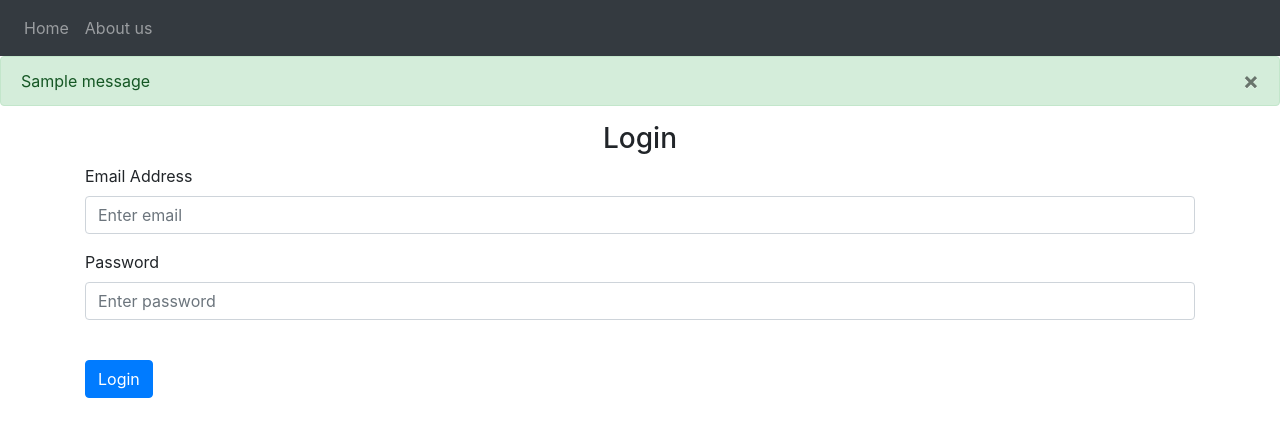
After one commit to khraina/Resultsorg, a Flask app: page /logins in a window 1280 px wide. The commit adds this page. Shown: the top 437 px of the page. Run offline with Flask 3, Linux system fonts and the light colour scheme; one stand-in notice (Sample message) is shown; some libraries are stand-ins or nearby versions.

Commit message:
connections and views made

```diff
--- a/main.py
+++ b/main.py
@@ -1,5 +1,6 @@
+from flask import Flask,render_template,request,session,redirect,url_for,g,flash
+from flask_sqlalchemy import SQLAlchemy
 
-from flask import Flask,render_template,request,session,redirect,url_for,g
 
 
 
@@ -21,6 +22,9 @@ users.append(User(id=2, username='Soumya', password='123'))
 
 app = Flask(__name__)
 app.secret_key = 'somesecretkeythatonlyishouldknow'
+
+
+
 
 @app.route("/")
 def home():
@@ -68,6 +72,10 @@ def aboutus():
 def views():
   return render_template('view.html')
 
+@app.route("/logins",methods=['GET','POST'])
+def logins():
+  return render_template('logins.html',boolean=True)
+
 
 if __name__ == "__main__":
   app.run(host="0.0.0.0", debug=True)
--- a/pyproject.toml
+++ b/pyproject.toml
@@ -8,6 +8,8 @@ authors = ["Replit user <<>>"]
 python = "^3.10"
 Flask = "^2.2.3"
 tools = "^0.1.9"
+Flask-SQLAlchemy = "^3.0.3"
+Flask-Login = "^0.6.2"
 
 [tool.poetry.dev-dependencies]
 
--- /dev/null
+++ b/templates/base.html
@@ -0,0 +1,75 @@
+<!DOCTYPE html>
+<html>
+  <head>
+    <meta charset="utf-8" />
+    <meta name="viewport" content="width=device-width, initial-scale=1" />
+    <link
+      rel="stylesheet"
+      href="https://stackpath.bootstrapcdn.com/bootstrap/4.4.1/css/bootstrap.min.css"
+      integrity="sha384-Vkoo8x4CGsO3+Hhxv8T/Q5PaXtkKtu6ug5TOeNV6gBiFeWPGFN9MuhOf23Q9Ifjh"
+      crossorigin="anonymous"
+    />
+    <link
+      rel="stylesheet"
+      href="https://stackpath.bootstrapcdn.com/font-awesome/4.7.0/css/font-awesome.min.css"
+      crossorigin="anonymous"
+    />
+
+    <title>{% block title %}Home{% endblock %}</title>
+  </head>
+  <body>
+    <nav class="navbar navbar-expand-lg navbar-dark bg-dark">
+      <button
+        class="navbar-toggler"
+        type="button"
+        data-toggle="collapse"
+        data-target="#navbar"
+      >
+        <span class="navbar-toggler-icon"></span>
+      </button>
+      <div class="collapse navbar-collapse" id="navbar">
+        <div class="navbar-nav">
+          <a class="nav-item nav-link" id="home" href="/">Home</a>
+          <a class="nav-item nav-link" id="aboutus" href="/about_us">About us</a>
+
+        </div>
+      </div>
+    </nav>
+
+{% with messages = get_flashed_messages(with_categories=true) %} {% if
+    messages %} {% for category, message in messages %} {% if category ==
+    'error' %}
+    <div class="alert alert-danger alter-dismissable fade show" role="alert">
+      {{ message }}
+      <button type="button" class="close" data-dismiss="alert">
+        <span aria-hidden="true">&times;</span>
+      </button>
+    </div>
+    {% else %}
+    <div class="alert alert-success alter-dismissable fade show" role="alert">
+      {{ message }}
+      <button type="button" class="close" data-dismiss="alert">
+        <span aria-hidden="true">&times;</span>
+      </button>
+    </div>
+    {% endif %} {% endfor %} {% endif %} {% endwith %}
+
+
+    <div class="container">{% block content %} {% endblock %}</div>
+    <script
+      src="https://code.jquery.com/jquery-3.2.1.slim.min.js"
+      integrity="sha384-KJ3o2DKtIkvYIK3UENzmM7KCkRr/rE9/Qpg6aAZGJwFDMVNA/GpGFF93hXpG5KkN"
+      crossorigin="anonymous"
+    ></script>
+    <script
+      src="https://cdnjs.cloudflare.com/ajax/libs/popper.js/1.12.9/umd/popper.min.js"
+      integrity="sha384-ApNbgh9B+Y1QKtv3Rn7W3mgPxhU9K/ScQsAP7hUibX39j7fakFPskvXusvfa0b4Q"
+      crossorigin="anonymous"
+    ></script>
+    <script
+      src="https://maxcdn.bootstrapcdn.com/bootstrap/4.0.0/js/bootstrap.min.js"
+      integrity="sha384-JZR6Spejh4U02d8jOt6vLEHfe/JQGiRRSQQxSfFWpi1MquVdAyjUar5+76PVCmYl"
+      crossorigin="anonymous"
+    ></script>
+  </body>
+</html>
--- a/templates/home.html
+++ b/templates/home.html
@@ -34,6 +34,7 @@
           <a class="nav-item nav-link" id="home" href="/">Home</a>
           <a class="nav-item nav-link" id="aboutus" href="/about_us">About us</a>
 
+
         </div>
       </div>
     </nav>
@@ -45,7 +46,7 @@
 </div>
     <div style="Text-align:center; Text-size:50px">
     <button type="button" class="btn btn-outline-primary" style="color: white"><a href="/login">Student</a> </button>
-    <button type="button" class="btn btn-outline-info"><a href="/login">Teacher</a>
+    <button type="button" class="btn btn-outline-info"><a href="/logins">Teacher</a>
     </button>
       <p class="bodytext">
         View and update results with ease
--- /dev/null
+++ b/templates/logins.html
@@ -0,0 +1,28 @@
+{% extends "base.html" %} {% block title %}Login{% endblock %} {% block content
+%}
+<form method="POST">
+  <h3 align="center">Login</h3>
+  <div class="form-group">
+    <label for="email">Email Address</label>
+    <input
+      type="email"
+      class="form-control"
+      id="email"
+      name="email"
+      placeholder="Enter email"
+    />
+  </div>
+  <div class="form-group">
+    <label for="password">Password</label>
+    <input
+      type="password"
+      class="form-control"
+      id="password"
+      name="password"
+      placeholder="Enter password"
+    />
+  </div>
+  <br />
+  <button type="submit" class="btn btn-primary">Login</button>
+</form>
+{% endblock %}
```
Also changed, not shown: models.py (added, +8 -0 lines), 1 other file.
